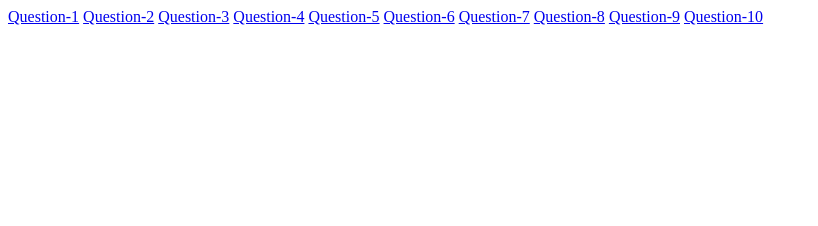
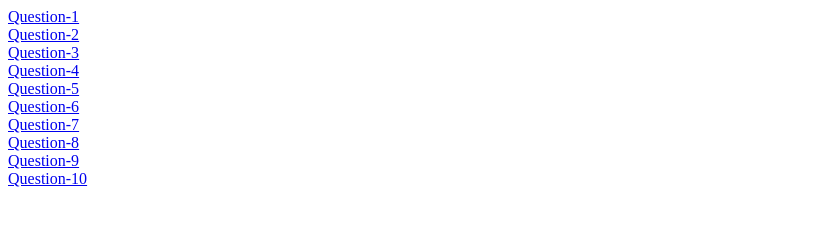
Before and after one commit to Lolam-Anusha/js_operators_conditions, a plain HTML site: page index.html in a window 1280 px wide. Shown: the whole page, without its empty margins (0-818 px from the left). Drawn offline with Linux system fonts and the light colour scheme.

Commit message:
updated some tags

```diff
--- a/index.html
+++ b/index.html
@@ -6,15 +6,15 @@
     <title>Document</title>
 </head>
 <body>
-    <a href="question1.html">Question-1</a>
-    <a href="question2.html">Question-2</a>
-    <a href="question3.html">Question-3</a>
-    <a href="question4.html">Question-4</a>
-    <a href="question5.html">Question-5</a>
-    <a href="question6.html">Question-6</a>
-    <a href="question7.html">Question-7</a>
-    <a href="question8.html">Question-8</a>
-    <a href="question9.html">Question-9</a>
-    <a href="question10.html">Question-10</a>
+    <a href="question1.html">Question-1</a> <br>
+    <a href="question2.html">Question-2</a> <br>
+    <a href="question3.html">Question-3</a> <br>
+    <a href="question4.html">Question-4</a> <br>
+    <a href="question5.html">Question-5</a> <br>
+    <a href="question6.html">Question-6</a> <br>
+    <a href="question7.html">Question-7</a> <br>
+    <a href="question8.html">Question-8</a> <br>
+    <a href="question9.html">Question-9</a> <br>
+    <a href="question10.html">Question-10</a> <br>
 </body>
 </html>
```
